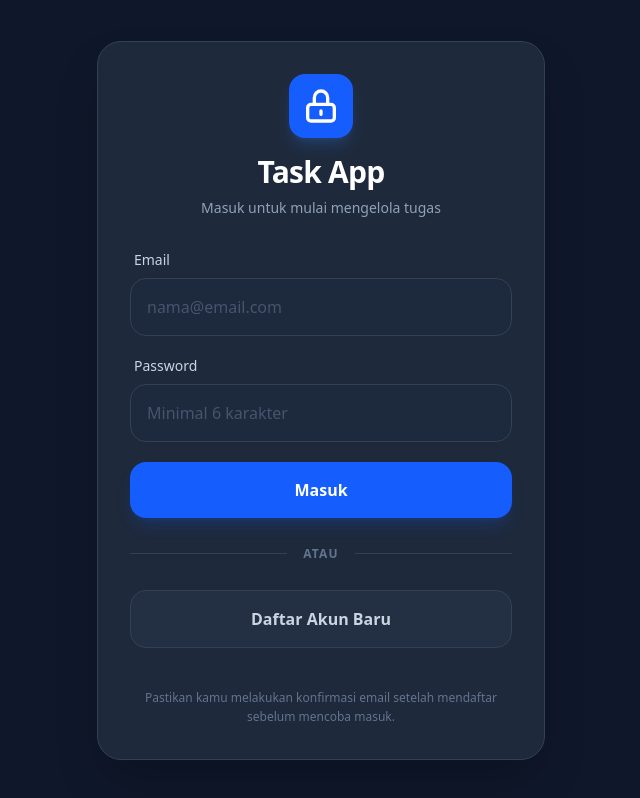
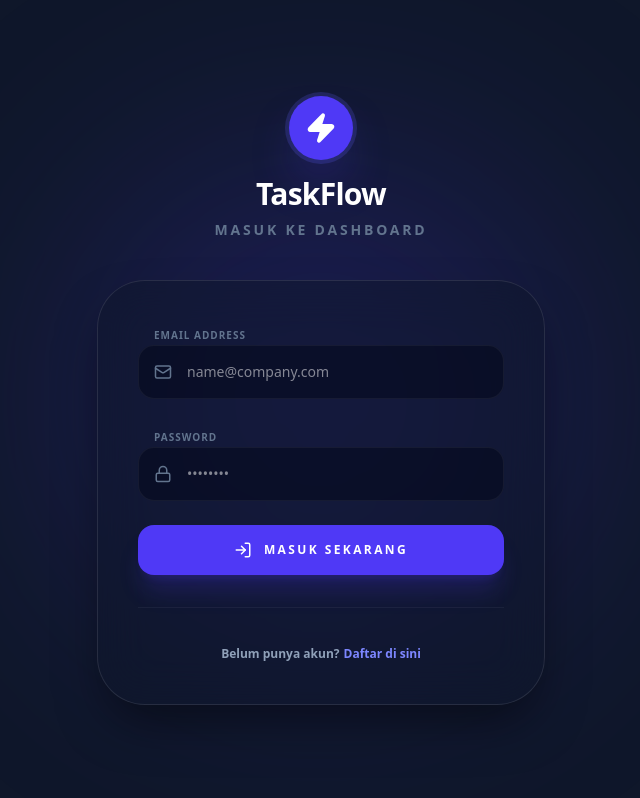
Before and after one commit to dafaardnto1/TaskFlow, a Next.js app: page /login in a window 1280 px wide. Shown: the whole page, without its empty margins (319-959 px from the left). Built offline with nearby package versions, Linux system fonts and the light colour scheme.

Commit message:
Refactor login page with registration toggle and sound effects

```diff
--- a/src/app/login/page.tsx
+++ b/src/app/login/page.tsx
@@ -1,137 +1,134 @@
-'use client'
+'use client';
 
-import { useState, useEffect } from 'react'
-// useRouter dari next/navigation adalah standar untuk Next.js App Router
-import { useRouter } from 'next/navigation'
-// Pastikan file src/lib/supabase.js sudah ada di proyek kamu
-import { supabase } from '../../lib/supabase'
+import { useState } from 'react';
+import { supabase } from '@/lib/supabase';
+import { useRouter } from 'next/navigation';
+import toast, { Toaster } from 'react-hot-toast';
+import { Zap, Mail, Lock, UserPlus, LogIn, Loader2 } from 'lucide-react';
 
 export default function LoginPage() {
-  const [email, setEmail] = useState('')
-  const [password, setPassword] = useState('')
-  const [loading, setLoading] = useState(false)
-  const [isClient, setIsClient] = useState(false)
-  const router = useRouter()
+  const [email, setEmail] = useState('');
+  const [password, setPassword] = useState('');
+  const [loading, setLoading] = useState(false);
+  const [isRegistering, setIsRegistering] = useState(false); // State tukar Login/Daftar
+  const router = useRouter();
 
-  // Mencegah error hidrasi (hydration error) pada Next.js
-  useEffect(() => {
-    setIsClient(true)
-  }, [])
+  const playSound = (type: 'success' | 'toggle') => {
+    const audio = new Audio(`/sounds/${type === 'success' ? 'success.mp3' : 'toggle.mp3'}`);
+    audio.volume = 0.4;
+    audio.play().catch(() => {});
+  };
 
-  const handleSignIn = async () => {
-    if (!email || !password) return alert('Silakan masukkan email dan password!')
-    setLoading(true)
+  const handleAuth = async (e: React.FormEvent) => {
+    e.preventDefault();
+    setLoading(true);
 
-    try {
-      const { data, error } = await supabase.auth.signInWithPassword({ email, password })
-
-      if (error) {
-        alert(`Gagal Masuk: ${error.message}`)
-      } else if (data.user) {
-        // Berhasil login, arahkan ke dashboard
-        router.push('/dashboard')
-      }
-    } catch (err) {
-      console.error(err)
-      alert('Terjadi kesalahan saat mencoba masuk.')
-    } finally {
-      setLoading(false)
-    }
-  }
-
-  const handleSignUp = async () => {
-    if (!email || !password) return alert('Silakan masukkan email dan password!')
-    setLoading(true)
-
-    try {
+    if (isRegistering) {
+      // LOGIKA DAFTAR
       const { error } = await supabase.auth.signUp({
         email,
         password,
-        options: {
-          data: {
-            full_name: email.split('@')[0],
+        options: { data: { full_name: email.split('@')[0] } }
+      });
+
+      if (error) {
+        toast.error(error.message);
+      } else {
+        playSound('success');
+        toast.success('Pendaftaran berhasil! Silakan cek email kamu.');
+        setIsRegistering(false);
+      }
+    } else {
+      // LOGIKA MASUK
+      const { error } = await supabase.auth.signInWithPassword({ email, password });
+
+      if (error) {
+        toast.error('Email atau password salah!');
+      } else {
+        playSound('success');
+        toast.success('Selamat datang kembali!');
+        router.push('/dashboard');
       }
     }
-      })
-
-      if (error) {
-        alert(`Gagal Daftar: ${error.message}`)
-      } else {
-        alert('Pendaftaran berhasil! Silakan cek email kamu (dan folder spam) untuk konfirmasi akun.')
-      }
-    } catch (err) {
-      console.error(err)
-      alert('Terjadi kesalahan saat mendaftar.')
-    } finally {
-      setLoading(false)
-    }
-  }
-
-  // Jika belum di sisi client, jangan render apa pun untuk menghindari mismatch HTML
-  if (!isClient) return null
+    setLoading(false);
+  };
 
   return (
-    <div className="flex flex-col items-center justify-center min-h-screen bg-[#0f172a] text-white p-4">
-      <div className="w-full max-w-md p-8 bg-[#1e293b] rounded-3xl shadow-2xl border border-slate-700">
-        <div className="flex flex-col items-center mb-8">
-          <div className="w-16 h-16 bg-blue-600 rounded-2xl flex items-center justify-center mb-4 shadow-lg shadow-blue-500/20">
-            <svg xmlns="http://www.w3.org/2000/svg" className="h-10 w-10 text-white" fill="none" viewBox="0 0 24 24" stroke="currentColor">
-              <path strokeLinecap="round" strokeLinejoin="round" strokeWidth={2} d="M12 15v2m-6 4h12a2 2 0 002-2v-6a2 2 0 00-2-2H6a2 2 0 00-2 2v6a2 2 0 002 2zm10-10V7a4 4 0 00-8 0v4h8z" />
-            </svg>
+    <div className="min-h-screen bg-[#0f172a] flex items-center justify-center p-6 font-sans selection:bg-indigo-500/30">
+      <Toaster position="top-center" />
+
+      {/* Efek Background Glow */}
+      <div className="absolute top-1/2 left-1/2 -translate-x-1/2 -translate-y-1/2 w-[500px] h-[500px] bg-indigo-600/20 rounded-full blur-[120px] pointer-events-none"></div>
+
+      <div className="relative w-full max-w-md">
+        {/* LOGO */}
+        <div className="flex flex-col items-center mb-10 animate-in fade-in slide-in-from-bottom-4 duration-700">
+          <div className="w-16 h-16 bg-indigo-600 rounded-[2rem] flex items-center justify-center shadow-2xl shadow-indigo-600/40 mb-4 ring-4 ring-indigo-500/20">
+            <Zap className="text-white fill-current" size={32} />
           </div>
-          <h1 className="text-3xl font-extrabold text-white tracking-tight">Task App</h1>
-          <p className="text-slate-400 text-sm mt-2">Masuk untuk mulai mengelola tugas</p>
+          <h1 className="text-3xl font-black text-white tracking-tight">TaskFlow</h1>
+          <p className="text-slate-500 text-sm font-bold uppercase tracking-[0.2em] mt-2">
+            {isRegistering ? 'Buat Akun Baru' : 'Masuk ke Dashboard'}
+          </p>
         </div>
 
-        <div className="space-y-5">
-          <div>
-            <label className="block mb-2 text-sm font-medium text-slate-300 ml-1">Email</label>
+        {/* CARD LOGIN/DAFTAR */}
+        <div className="bg-slate-900/50 backdrop-blur-xl border border-white/10 p-10 rounded-[3rem] shadow-2xl shadow-black/50 animate-in zoom-in-95 duration-500">
+          <form onSubmit={handleAuth} className="space-y-6">
+            <div className="space-y-2">
+              <label className="text-[10px] font-black text-slate-500 uppercase tracking-widest ml-4">Email Address</label>
+              <div className="relative group">
+                <Mail className="absolute left-4 top-1/2 -translate-y-1/2 text-slate-500 group-focus-within:text-indigo-500 transition-colors" size={18} />
                 <input
                   type="email"
-              placeholder="nama@email.com"
-              className="w-full p-4 bg-slate-800 border border-slate-700 rounded-2xl focus:ring-2 focus:ring-blue-500 outline-none text-white transition-all placeholder:text-slate-600"
                   value={email}
                   onChange={(e) => setEmail(e.target.value)}
+                  className="w-full bg-slate-950/50 border border-white/5 focus:border-indigo-500 pl-12 pr-6 py-4 rounded-2xl outline-none text-white text-sm transition-all"
+                  placeholder="name@company.com"
+                  required
                 />
               </div>
+            </div>
 
-          <div>
-            <label className="block mb-2 text-sm font-medium text-slate-300 ml-1">Password</label>
+            <div className="space-y-2">
+              <label className="text-[10px] font-black text-slate-500 uppercase tracking-widest ml-4">Password</label>
+              <div className="relative group">
+                <Lock className="absolute left-4 top-1/2 -translate-y-1/2 text-slate-500 group-focus-within:text-indigo-500 transition-colors" size={18} />
                 <input
                   type="password"
-              placeholder="Minimal 6 karakter"
-              className="w-full p-4 bg-slate-800 border border-slate-700 rounded-2xl focus:ring-2 focus:ring-blue-500 outline-none text-white transition-all placeholder:text-slate-600"
                   value={password}
                   onChange={(e) => setPassword(e.target.value)}
+                  className="w-full bg-slate-950/50 border border-white/5 focus:border-indigo-500 pl-12 pr-6 py-4 rounded-2xl outline-none text-white text-sm transition-all"
+                  placeholder="••••••••"
+                  required
                 />
+              </div>
             </div>
 
             <button
-            onClick={handleSignIn}
+              type="submit"
               disabled={loading}
-            className="w-full bg-blue-600 hover:bg-blue-500 text-white p-4 rounded-2xl font-bold shadow-lg shadow-blue-600/20 transition-all disabled:opacity-50 active:scale-[0.97]"
+              className="w-full bg-indigo-600 hover:bg-indigo-500 disabled:bg-indigo-600/50 text-white font-black py-4 rounded-2xl transition-all shadow-xl shadow-indigo-600/20 flex items-center justify-center gap-3 uppercase text-xs tracking-[0.2em] group"
             >
-            {loading ? 'Memproses...' : 'Masuk'}
+              {loading ? <Loader2 className="animate-spin" size={18} /> : (isRegistering ? <UserPlus size={18} /> : <LogIn size={18} />)}
+              {isRegistering ? 'Daftar Sekarang' : 'Masuk Sekarang'}
             </button>
+          </form>
 
-          <div className="relative flex items-center py-2">
-            <div className="flex-grow border-t border-slate-700"></div>
-            <span className="flex-shrink mx-4 text-slate-500 text-xs font-bold uppercase tracking-widest">Atau</span>
-            <div className="flex-grow border-t border-slate-700"></div>
-          </div>
-
+          {/* TOGGLE ANTARA LOGIN & DAFTAR */}
+          <div className="mt-8 pt-8 border-t border-white/5 text-center">
             <button
-            onClick={handleSignUp}
-            className="w-full bg-slate-700/30 border border-slate-700 hover:bg-slate-700 hover:border-slate-600 text-slate-300 p-4 rounded-2xl font-semibold transition-all"
+              onClick={() => { setIsRegistering(!isRegistering); playSound('toggle'); }}
+              className="text-slate-400 hover:text-white text-xs font-bold transition-colors group"
             >
-            Daftar Akun Baru
+              {isRegistering ? 'Sudah punya akun?' : 'Belum punya akun?'}
+              <span className="text-indigo-400 ml-1 group-hover:underline">
+                {isRegistering ? 'Masuk di sini' : 'Daftar di sini'}
+              </span>
             </button>
           </div>
-
-        <p className="mt-10 text-center text-xs text-slate-500 leading-relaxed">
-          Pastikan kamu melakukan konfirmasi email setelah mendaftar sebelum mencoba masuk.
-        </p>
         </div>
       </div>
-  )
+    </div>
+  );
 }
```
Lines whose indentation alone changed are shown as unchanged.
